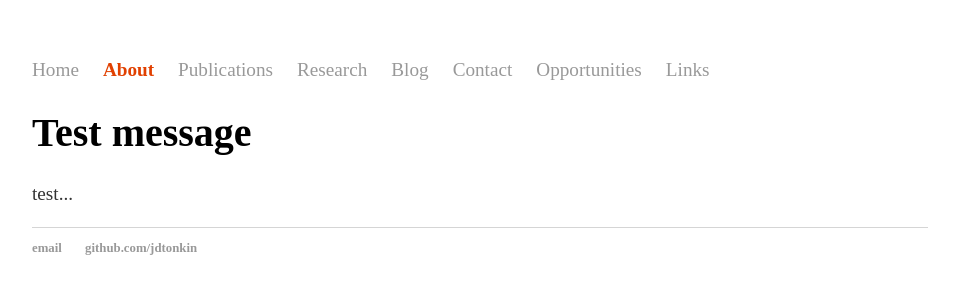
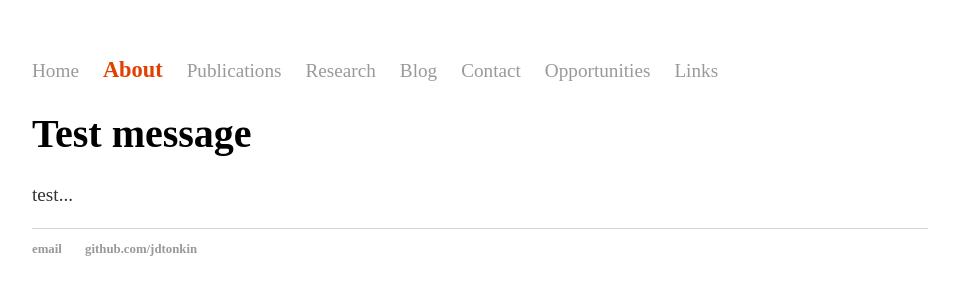
Before and after one commit to jdtonkin/jdtonkin.github.io, a Jekyll site: the page built from index.html, in a window 1280 px wide. Shown: the top 300 px of the page, without its empty margins (160-1119 px from the left). Built offline with Jekyll 4.4.1, drawn with Linux system fonts in a browser that asks for light colours.

Commit message:
Update main.css

```diff
--- a/css/main.css
+++ b/css/main.css
@@ -20,8 +20,9 @@ nav ul, footer ul a {
 }
 
 nav ul a { color: #999; font-size: 1.2em; font-weight: normal; }
-nav ul .activepage a { color: #E14000; font-size: 1.2em; font-weight: bold;}
-nav ul li .activepage a { color: #E14000; font-size: 1.2em; font-weight: bold;}
+nav ul .activepage a { color: #E14000; font-size: 1.4em; font-weight: bold;}
+nav ul li .activepage a { color: #E14000; font-size: 1.4em; font-weight: bold;}
+nav ul li .activepage a:hover { color: #E14000; font-size: 1.4em; font-weight: bold;}
 nav ul li a:hover { color: #E14000; font-size: 1.2em; font-weight: normal;}
 
 
```
